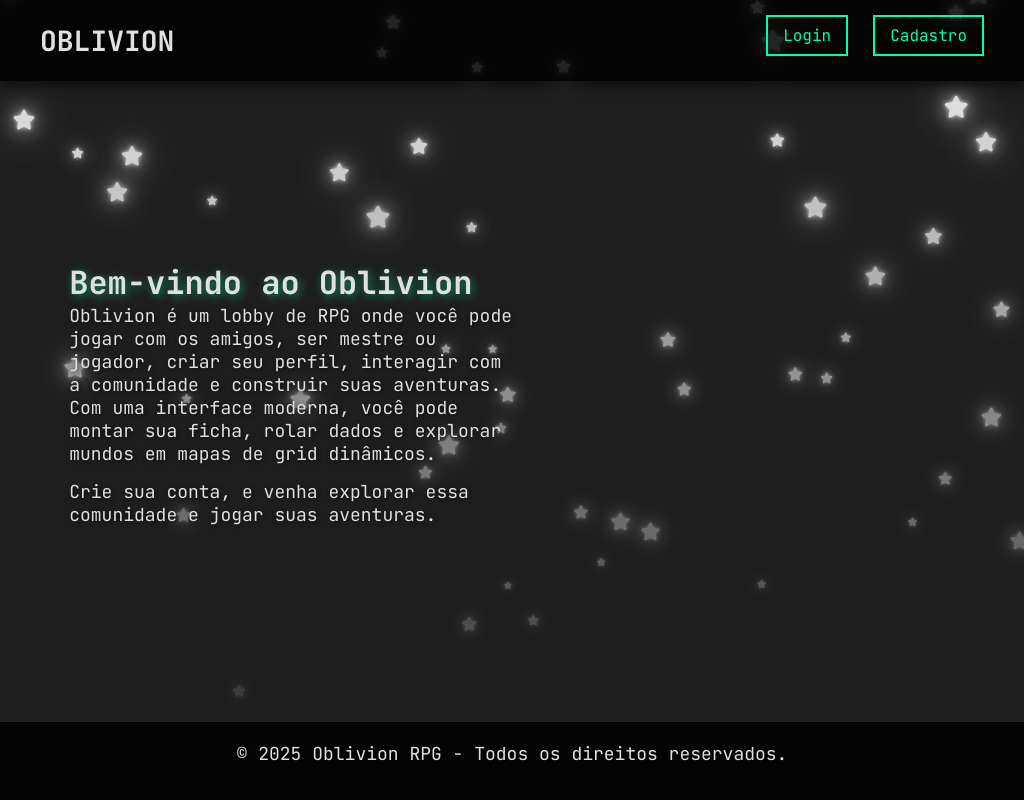
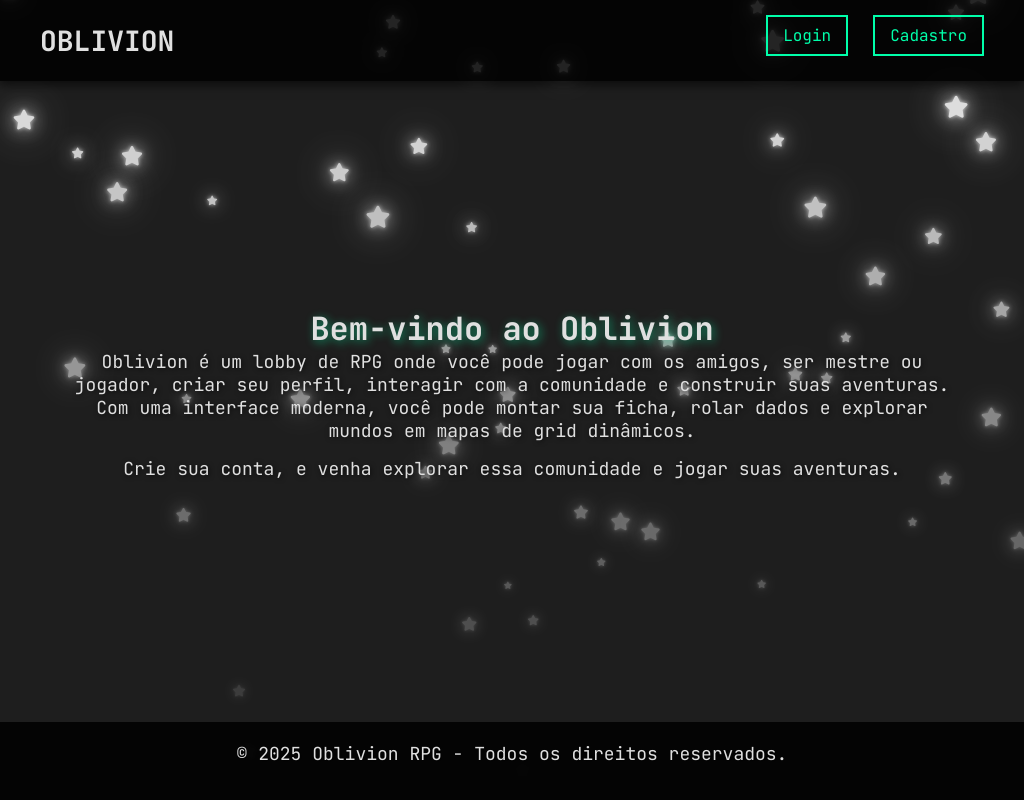
Before and after one commit to Sensews/exp_trab, a PHP site: page /main.html in a window 1024 px wide. Run offline with PHP 8.4, Linux system fonts and the light colour scheme; some libraries are stand-ins or nearby versions.

Commit message:
update da main

```diff
--- a/frontend/css/main.css
+++ b/frontend/css/main.css
@@ -4,9 +4,6 @@ body {
     min-height: 100vh;
     display: flex;
     flex-direction: column;
-}
-
-body {
     padding-top: 80px;
 }
 
@@ -54,6 +51,7 @@ p {
     margin-bottom: 15px;
 }
 
+
 @media (max-width: 968px) {
     .container {
         flex-direction: column;
@@ -83,9 +81,10 @@ p {
 
     nav {
         display: flex;
+        flex-direction: row;
         justify-content: center;
         align-items: center;
-        flex-wrap: wrap;
+        flex-wrap: nowrap;
         gap: 10px;
         margin-left: 0;
         margin-top: 10px;
@@ -96,6 +95,7 @@ p {
         padding: 6px 12px;
     }
 }
+
 
 @media (max-width: 400px) {
     nav {
@@ -110,6 +110,21 @@ p {
     }
 }
 
+@media (min-width: 1024px) and (max-width: 1024px) {
+    .canvas-container {
+        display: none !important;
+    }
+
+    .container {
+        justify-content: center;
+    }
+
+    .content-box {
+        width: 100%;
+        text-align: center;
+    }
+}
+
 html, body {
     overflow-x: hidden;
 }
```
